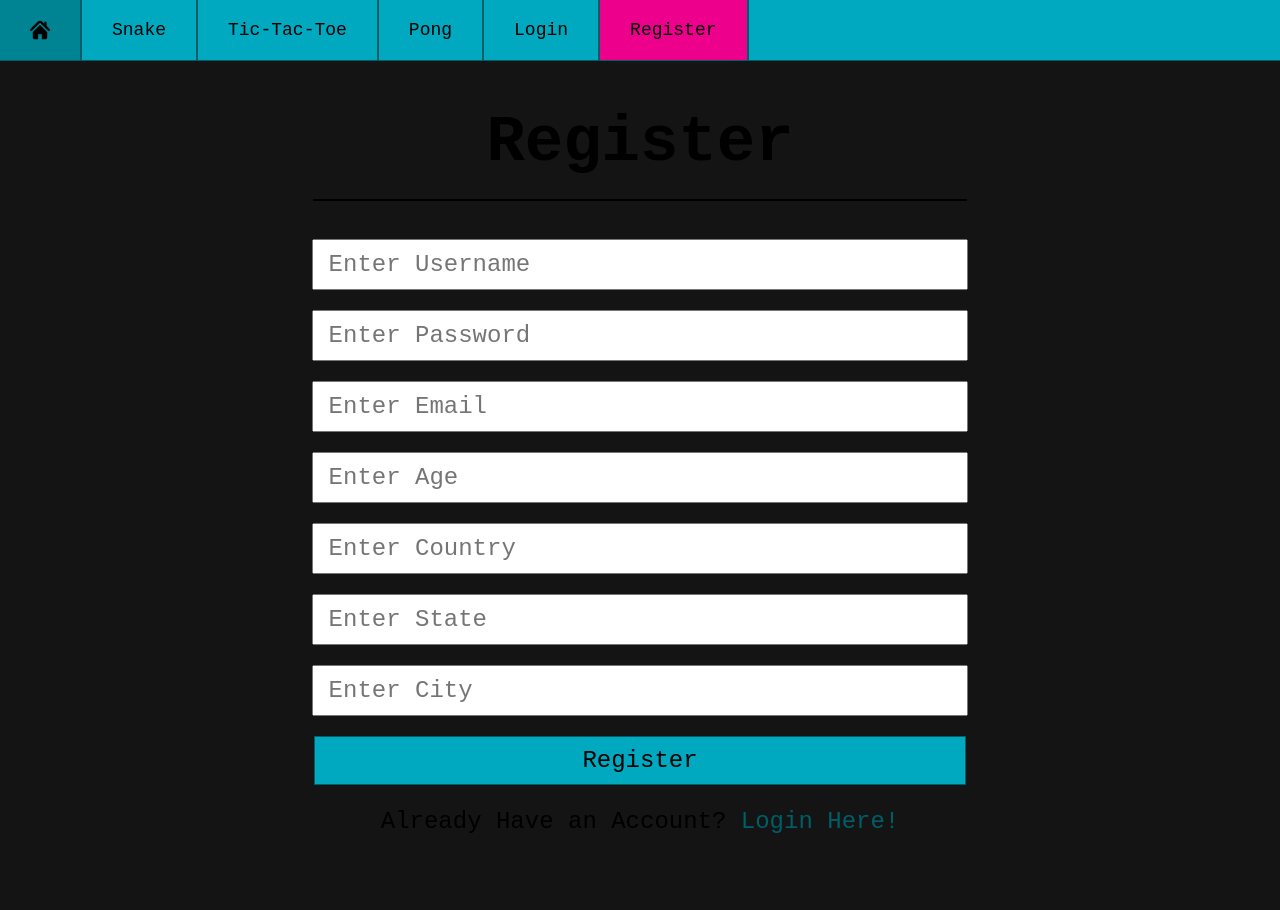
After one commit to benngim/game_website, a Flask app: page /register in a window 1280 px wide. The commit adds this page. Run offline with Flask 3, Linux system fonts and the light colour scheme.

Commit message:
Created register page

```diff
--- a/app.py
+++ b/app.py
@@ -52,6 +52,10 @@ def index():
 def login():
     return render_template("login.html")
 
+@app.route("/register", methods=['GET', 'POST'])
+def register():
+    return render_template("register.html")
+
 @app.route("/snake")
 def snake():
     return render_template("snake.html")
--- a/templates/layout.html
+++ b/templates/layout.html
@@ -18,6 +18,7 @@
                     <li><a {% block navbar_tictactoe %} {% endblock %} href="/tictactoe">Tic-Tac-Toe</a></li>
                     <li><a {% block navbar_pong %} {% endblock %} href="/pong">Pong</a></li>
                     <li><a {% block navbar_login %} {% endblock %} href="/login">Login</a></li>
+                    <li><a {% block navbar_register %} {% endblock %} href="/register">Register</a></li>
                 </ul>
             </div>
         </header>
--- a/templates/login.html
+++ b/templates/login.html
@@ -21,6 +21,6 @@
         <input class="button" type="submit" value="Login">
     </form>
     <hr class="hidden-divider">
-    <p class="form-redirect">Don't Have an Account? <a class="form-redirect-link" href="/">Register Here!</a></p>
+    <p class="form-redirect">Don't Have an Account? <a class="form-redirect-link" href="/register">Register Here!</a></p>
 
 {% endblock %}
--- /dev/null
+++ b/templates/register.html
@@ -0,0 +1,36 @@
+{% extends "layout.html" %}
+
+{% block title %} Register {% endblock %}
+
+{% block navbar_register %} class="nav-bar-active" {% endblock %}
+
+{% block body %}
+    <hr class="hidden-divider">
+    <hr class="hidden-divider">
+    <div class="page-title">
+        <h1>Register</h1>
+    </div>
+
+    <hr class="horizontal-divider" style="width: 51%;">
+
+    <form class="form" action="/register" method="post" autocomplete="off">
+        <input class="input" type="text" name="username" placeholder="Enter Username" id="username" required>
+        <hr class="hidden-divider">
+        <input class="input" type="password" name="password" placeholder="Enter Password" id="password" required>
+        <hr class="hidden-divider">
+        <input class="input" type="email" name="email" placeholder="Enter Email" id="email" required>
+        <hr class="hidden-divider">
+        <input class="input" type="number" name="age" placeholder="Enter Age" id="age" required>
+        <hr class="hidden-divider">
+        <input class="input" type="text" name="country" placeholder="Enter Country" id="country" required>
+        <hr class="hidden-divider">
+        <input class="input" type="text" name="state" placeholder="Enter State" id="state" required>
+        <hr class="hidden-divider">
+        <input class="input" type="text" name="city" placeholder="Enter City" id="city" required>
+        <hr class="hidden-divider">
+        <input class="button" type="submit" value="Register">
+    </form>
+    <hr class="hidden-divider">
+    <p class="form-redirect">Already Have an Account? <a class="form-redirect-link" href="/login">Login Here!</a></p>
+
+{% endblock %}
```
